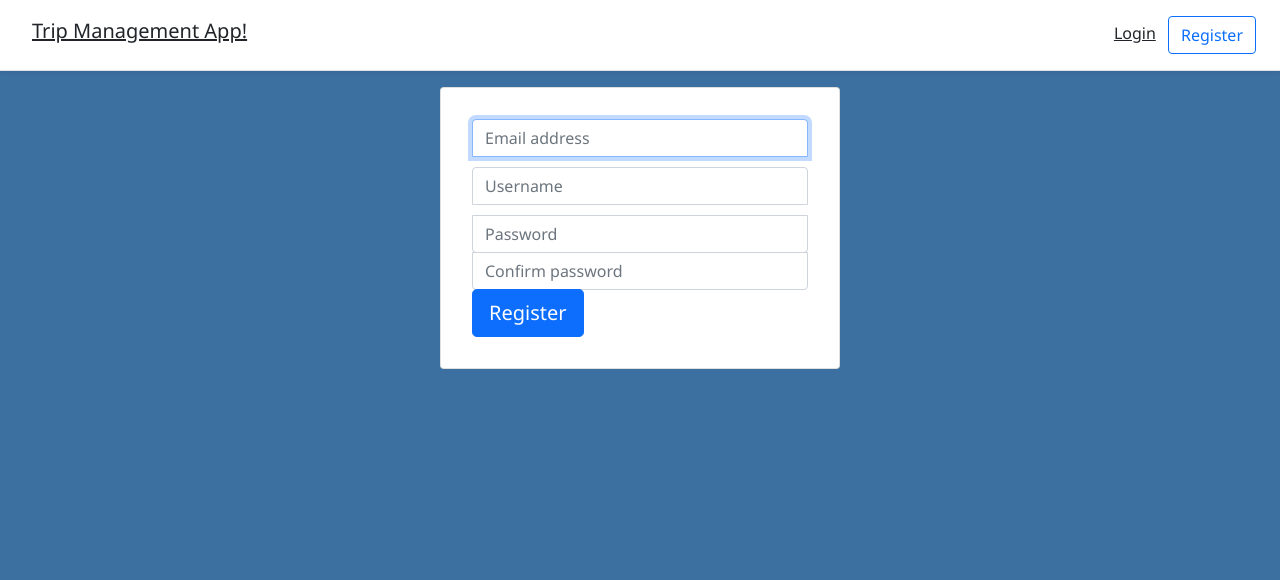
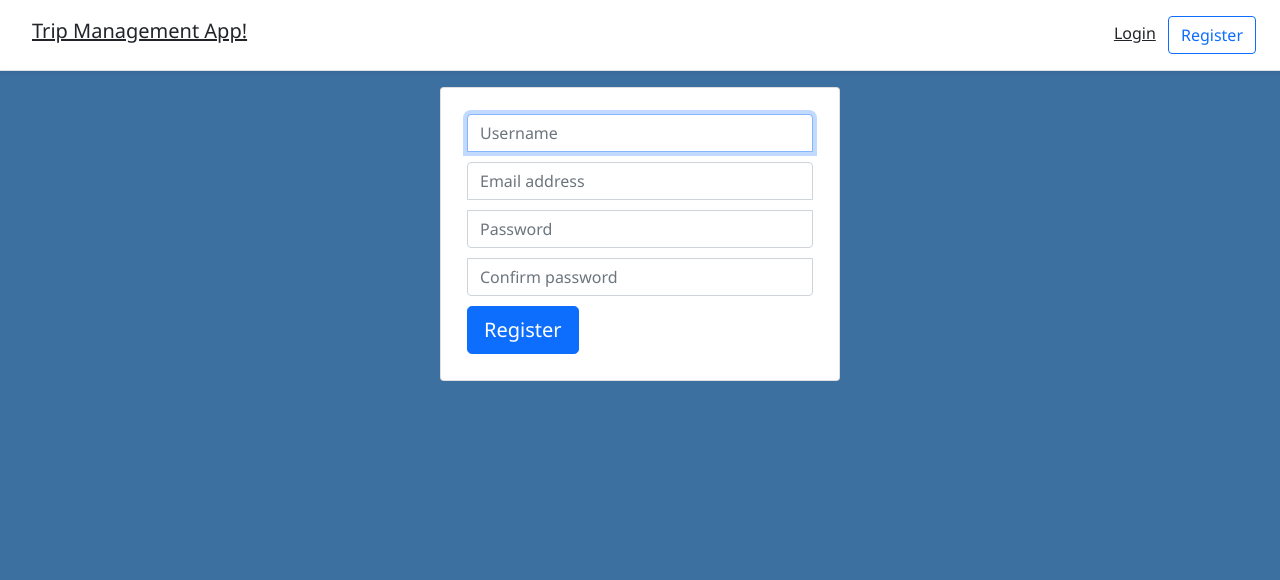
Before and after one commit to fortyfortyy/TripManagementApp, a Django app: page /register/ in a window 1280 px wide. Shown: the top 580 px of the page. Run offline with Django 3.2, Linux system fonts and the light colour scheme; some libraries are stand-ins or nearby versions.

Commit message:
files added

```diff
--- a/TripManagementApp/settings.py
+++ b/TripManagementApp/settings.py
@@ -46,6 +46,7 @@ INSTALLED_APPS = [
     'trips.apps.TripsConfig',
     'users.apps.UsersConfig',
     'rest_framework',
+    'django_extensions',
 ]
 
 MIDDLEWARE = [
--- a/users/forms.py
+++ b/users/forms.py
@@ -1,37 +1,57 @@
 from django import forms
 from django.contrib.auth.forms import UserCreationForm
 from django.contrib.auth import authenticate
-
+from django.core.exceptions import ValidationError
+from django.utils.translation import ugettext_lazy as _
 
 from users.models import Profile
 
 
 class CustomUserCreationForm(UserCreationForm):
-    email = forms.EmailField(max_length=200, help_text='Required. Add a valid email address.')
+    # email = forms.EmailField(max_length=60)
 
     class Meta:
         model = Profile
-        fields = ('username', 'email', 'password1', 'password2', )
+        fields = ('username', 'email', 'password1', 'password2')
+
+    def __init__(self, *args, **kwargs):
+        super(CustomUserCreationForm, self).__init__(*args, **kwargs)
+
+        self.fields['email'].widget.attrs.update(
+            {'type': 'email', 'name': 'email', 'class': 'form-control', 'placeholder': 'Email address'})
+
+        self.fields['username'].widget.attrs.update(
+            {'type': 'text', 'name': 'username', 'class': 'form-control', 'placeholder': 'Username'})
+
+        self.fields['password1'].widget.attrs.update(
+            {'type': 'password', 'name': 'password1', 'class': 'form-control', 'placeholder': 'Password'})
+
+        self.fields['password2'].widget.attrs.update(
+            {'type': 'password', 'name': 'password2', 'class': 'form-control', 'placeholder': 'Confirm password'})
 
     def clean_email(self):
         email = self.cleaned_data['email'].lower()
+        if len(email) > 60:
+            raise ValidationError(_('Email is too long. Max 60 characters. Please try another one.'), code='long_email')
         try:
-            account = Profile.objects.exclude(pk=self.instance.pk).get(email=email)
+            account = Profile.objects.get(email=email)
         except Profile.DoesNotExist:
             return email
-        raise forms.ValidationError(f'Email {email} is already in use.', code='email_exists_error')
+        raise ValidationError(f'Email {email} is already in use.', code='email_exists')
 
     def clean_username(self):
         username = self.cleaned_data['username'].lower()
+        if len(username) > 60:
+            raise ValidationError(_('Username is too long. Max 60 characters. Please try another one.'),
+                                  code='long_username')
         try:
-            account = Profile.objects.exclude(pk=self.instance.pk).get(username=username)
+            account = Profile.objects.get(username=username)
         except Profile.DoesNotExist:
             return username
-        raise forms.ValidationError(f'Username {username} is already in use.', code='username_exists_error')
+        raise ValidationError(f'Username {username} is already in use.', code='username_exists')
 
 
 class LoginForm(forms.ModelForm):
-
     password = forms.CharField(label='Password', widget=forms.PasswordInput)
 
     class Meta:
@@ -40,12 +60,13 @@ class LoginForm(forms.ModelForm):
 
     def clean(self):
         cleaned_data = super().clean()
-        breakpoint()
-        email = cleaned_data.get('email')
+        email = cleaned_data.get('email').lower()
+        if len(email) > 60:
+            raise ValidationError(_('Email is too long. Max 60 characters. Please try another one.'), code='long_email')
+
         password = cleaned_data.get('password')
         if not authenticate(email=email, password=password):
-            raise forms.ValidationError('Invalid username or password')
-
+            raise ValidationError('Invalid username or password')
 
 # class ProfileForm(ModelForm):
 #     class Meta:
--- a/users/models.py
+++ b/users/models.py
@@ -45,7 +45,6 @@ def get_default_profile_image():
 
 
 class Profile(AbstractUser):
-    username_validator = UnicodeUsernameValidator()
 
     email = models.EmailField(_('email address'), max_length=60, unique=True)
     username = models.CharField(
@@ -53,7 +52,7 @@ class Profile(AbstractUser):
         max_length=60,
         unique=True,
         help_text=_('Required. 60 characters or fewer. Letters, digits and @/./+/-/_ only.'),
-        validators=[username_validator],
+        validators=[AbstractUser.username_validator],
         error_messages={
             'unique': _("A user with that username already exists."),
         },
--- a/users/templates/users/register.html
+++ b/users/templates/users/register.html
@@ -2,11 +2,10 @@
 {% block content %}
 
     <style type="text/css">
-
         .card-signin {
           width: 100%;
           max-width: 400px;
-          padding: 15px;
+          padding: 10px;
           margin: auto;
         }
 
@@ -21,11 +20,10 @@
         border-bottom-left-radius: 0;
         }
         .form-signin input[type="password"] {
-        margin-bottom: -1px;
+        margin-bottom: 10px;
         border-top-left-radius: 0;
         border-top-right-radius: 0;
         }
-
     </style>
 
     <div class="container-fluid">
@@ -34,19 +32,21 @@
                 <div class="card-body">
                     <form class="form-signin" method="post">
                         {% csrf_token %}
-                    <input type="email" name="email" id="inputEmail" class="form-control" placeholder="Email address" required autofocus>
-
-                    <input type="text" name="username" id="inputUsername" class="form-control" placeholder="Username" required>
-
-                    <input type="password" name="password1" id="inputPassword1" class="form-control" placeholder="Password" required>
-
-                    <input type="password" name="password2" id="inputPassword2" class="form-control" placeholder="Confirm password" required>
+{#                        <input type="email" name="email" id="inputEmail" class="form-control" placeholder="Email address" required autofocus>#}
+{##}
+{#                        <input type="text" name="username" id="inputUsername" class="form-control" placeholder="Username" required>#}
+{##}
+{#                        <input type="password" name="password1" id="inputPassword1" class="form-control" placeholder="Password" required>#}
+{##}
+{#                        <input type="password" name="password2" id="inputPassword2" class="form-control" placeholder="Confirm password" required>#}
 
                         {% for field in registration_form %}
 
                             {% for error in field.errors %}
                                 <p style="color: red" class="">{{ error }}</p>
                             {% endfor %}
+
+                            {{ field }}
 
                         {% endfor %}
                         {% if registration_form.non_field_errors %}
@@ -57,11 +57,9 @@
                         {% endif %}
 
                         <button class="btn btn-lg btn-primary btn-block" type="submit">Register</button>
-
                     </form>
                 </div>
             </div>
-
         </div>
     </div>
 
--- a/users/views.py
+++ b/users/views.py
@@ -24,7 +24,7 @@ class RegisterView(View):
 
     def get(self, request, *args, **kwargs):
         if request.user.is_authenticated:
-            messages.error(request, f'You are already authenticated as {user}')
+            messages.error(request, f'You are already authenticated. ')
             return redirect('trips')
         self.context['registration_form'] = self.form_class
         return render(request, self.template_class, self.context)
@@ -35,10 +35,7 @@ class RegisterView(View):
         """
         form = self.form_class(request.POST)
         if form.is_valid():
-            user = form.save(commit=False)
-            # user.username = user.username.lower()
-            # user.save()
-
+            user = form.save()
             messages.success(request, 'User account was created!')
 
             login(request, user)
```
Also changed, not shown: users/templates/users/login.html (+6 -5 lines). Lines whose indentation alone changed are shown as unchanged.
